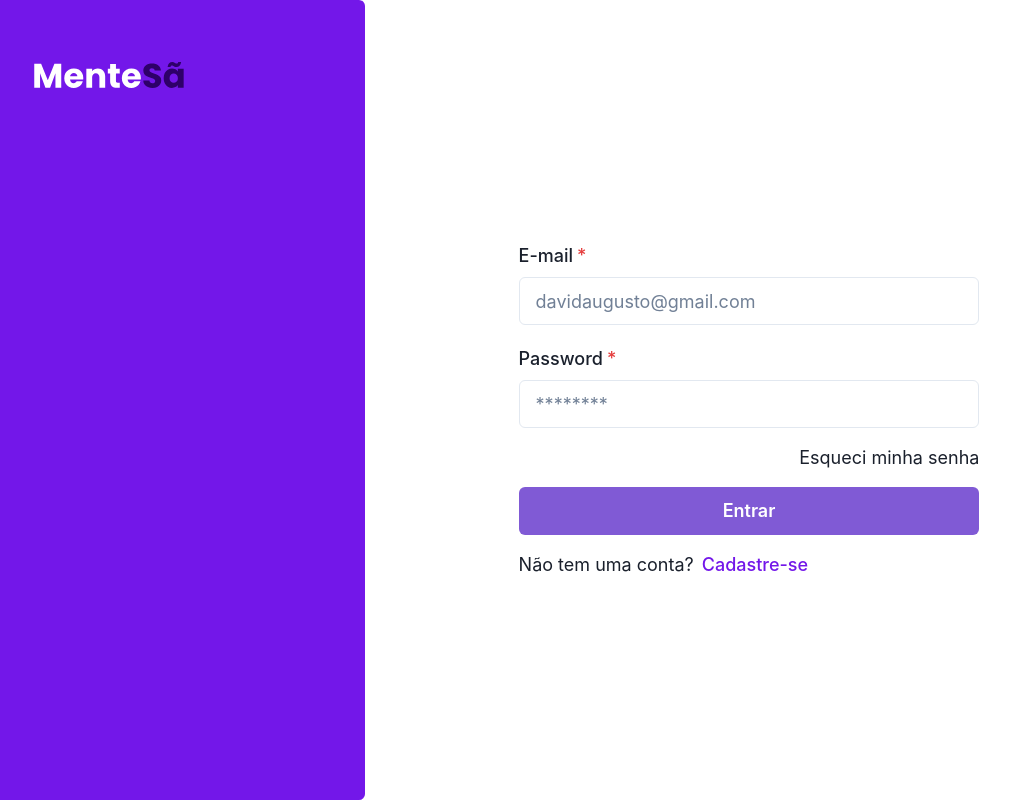
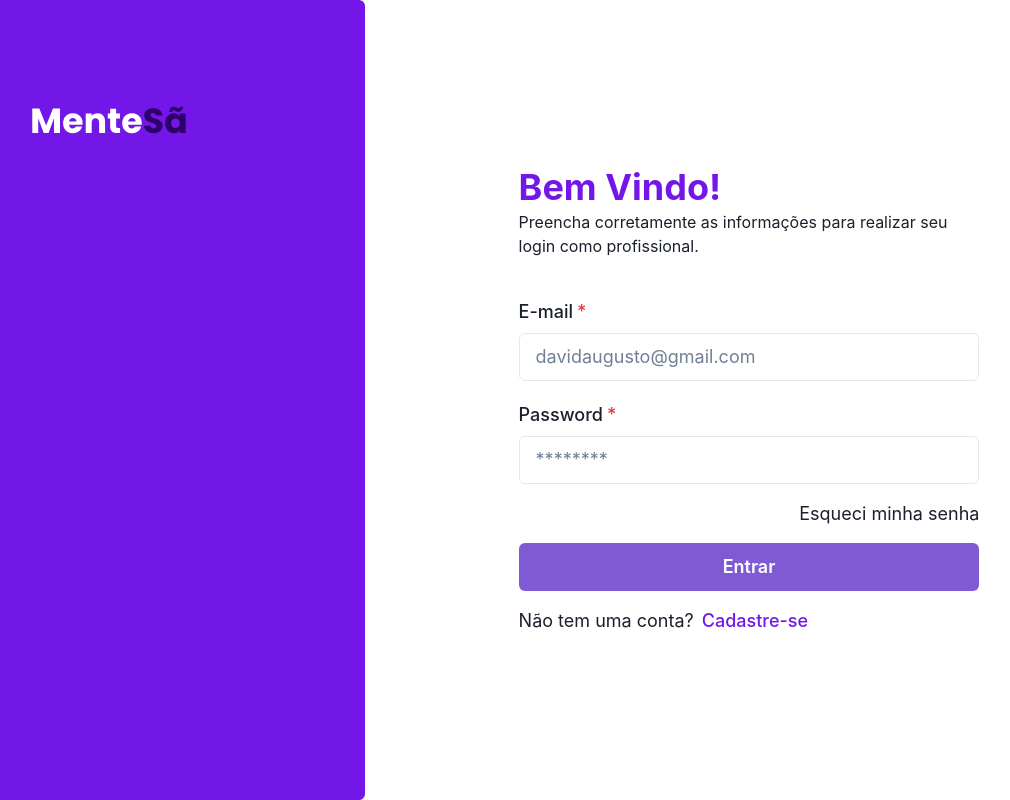
Before and after one commit to DavidAugustoo/MenteSa-frontend, a React (Vite) app: page / in a window 1280 px wide. Shown: the whole page, without its empty margins (147-1157 px from the left). Built offline with nearby package versions, Linux system fonts and the light colour scheme.

Commit message:
sidebar login added component

```diff
--- /dev/null
+++ b/src/components/SidebarLogin/index.jsx
@@ -0,0 +1,17 @@
+import { Flex, Image } from '@chakra-ui/react'
+
+import menteSaLogo from '../../assets/mentesa.svg'
+
+export function SidebarLogin() {
+  return (
+    <Flex
+      direction="column"
+      width="40%"
+      bg="brand-purple"
+      borderRightRadius="md"
+      alignItems="center"
+    >
+      <Image boxSize="30%" src={menteSaLogo} alt="Logo MenteSã" />
+    </Flex>
+  )
+}
--- a/src/pages/Login/index.jsx
+++ b/src/pages/Login/index.jsx
@@ -1,6 +1,5 @@
-import { Flex, Box, Image, Button, Text, Link } from '@chakra-ui/react'
+import { Flex, Box, Button, Text, Link, Heading } from '@chakra-ui/react'
 
-import menteSaLogo from '../../assets/mentesa.svg'
 import { InputForm } from '../../components/FormLabel'
 import { Navigate, NavLink } from 'react-router-dom'
 import * as zod from 'zod'
@@ -8,6 +7,7 @@ import { zodResolver } from '@hookform/resolvers/zod'
 import { useForm } from 'react-hook-form'
 import { useContext } from 'react'
 import { AuthContext } from '../../contexts/AuthContext'
+import { SidebarLogin } from '../../components/SidebarLogin'
 
 const formData = [
   {
@@ -49,15 +49,8 @@ export function LoginPage() {
   } else {
     return (
       <Flex h="100vh">
-        <Flex
-          direction="column"
-          width="40%"
-          bg="brand-purple"
-          borderRightRadius="md"
-          alignItems="center"
-        >
-          <Image boxSize="150px" src={menteSaLogo} alt="Dan Abramov" />
-        </Flex>
+        <SidebarLogin />
+
         <Flex
           direction="column"
           alignItems="center"
@@ -71,6 +64,14 @@ export function LoginPage() {
             onSubmit={handleSubmit(handleLogin)}
             noValidate
           >
+            <Box mb={10}>
+              <Heading color="brand-purple">Bem Vindo!</Heading>
+              <Text>
+                Preencha corretamente as informações para realizar seu login
+                como profissional.
+              </Text>
+            </Box>
+
             {formData.map((item, index) => {
               return (
                 <InputForm
--- a/src/pages/Register/index.jsx
+++ b/src/pages/Register/index.jsx
@@ -1,6 +1,5 @@
-import { Flex, Heading, Image, Button, Text, Link, Box } from '@chakra-ui/react'
+import { Flex, Heading, Button, Text, Link, Box } from '@chakra-ui/react'
 
-import menteSaLogo from '../../assets/mentesa.svg'
 import { InputForm } from '../../components/FormLabel'
 import { SelectInput } from '../../components/SelectInput'
 import { NavLink, Navigate } from 'react-router-dom'
@@ -10,6 +9,7 @@ import { useForm } from 'react-hook-form'
 import { validate } from 'gerador-validador-cpf'
 import { useContext } from 'react'
 import { AuthContext } from '../../contexts/AuthContext'
+import { SidebarLogin } from '../../components/SidebarLogin'
 
 const formData = [
   {
@@ -135,15 +135,8 @@ export function RegisterPage() {
   } else {
     return (
       <Flex h="100vh">
-        <Flex
-          direction="column"
-          width="40%"
-          bg="brand-purple"
-          borderRightRadius="md"
-          alignItems="center"
-        >
-          <Image boxSize="150px" src={menteSaLogo} alt="Dan Abramov" />
-        </Flex>
+        <SidebarLogin />
+
         <Flex
           direction="column"
           alignItems="center"
@@ -162,7 +155,8 @@ export function RegisterPage() {
             <Box mb={5}>
               <Heading color="brand-purple">Bem Vindo!</Heading>
               <Text>
-                Preencha corretamente as informações para realizar seu cadastro.
+                Preencha corretamente as informações para realizar seu cadastro
+                de profissional.
               </Text>
             </Box>
 
```
